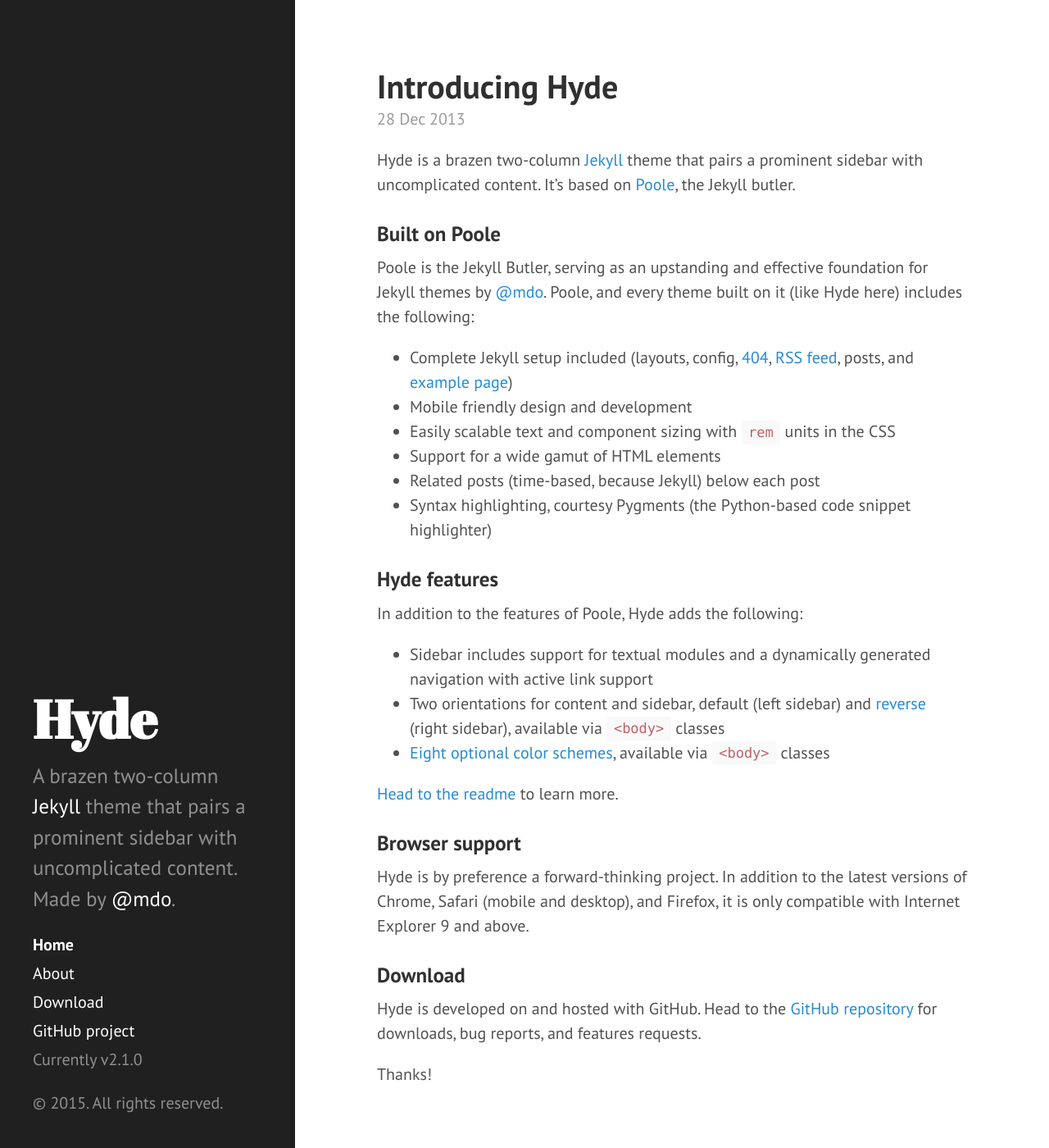
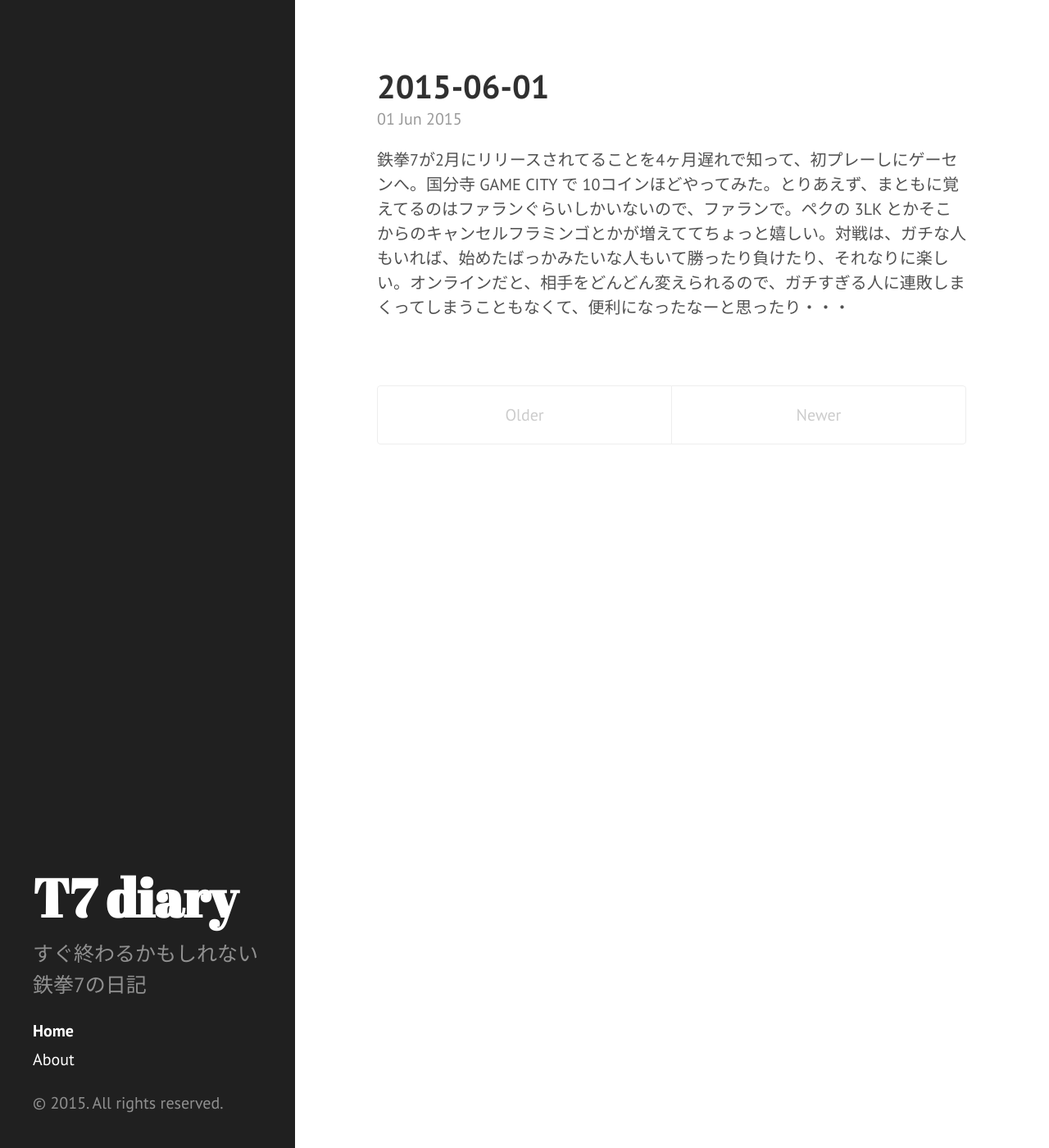
Before and after one commit to kt3k/t7, a Jekyll site: the page built from index.html, in a window 1280 px wide and 1400 px high. Shown: the whole window at 82% size. Built offline with Jekyll 4.4.1, drawn with Linux system fonts in a browser that asks for light colours; Markdown is read by kramdown in place of the engine named in the settings; the list of posts is cut into pages by our own code; some of the changed text lies outside the part shown.

Commit message:
Initial post

```diff
--- a/_config.yml
+++ b/_config.yml
@@ -7,20 +7,14 @@ permalink:        pretty
 relative_permalinks: true
 
 # Setup
-title:            Hyde
-tagline:          'A Jekyll theme'
-description:      'A brazen two-column <a href="http://jekyllrb.com" target="_blank">Jekyll</a> theme that pairs a prominent sidebar with uncomplicated content. Made by <a href="https://twitter.com/mdo" target="_blank">@mdo</a>.'
-url:              http://hyde.getpoole.com
+title:            'T7 diary'
+tagline:          鉄拳7日記
+description:      'すぐ終わるかもしれない鉄拳7の日記'
+url:              http://t7.kt3k.org/
 baseurl:          /
 
 author:
-  name:           'Mark Otto'
-  url:            https://twitter.com/mdo
+  name:           'Yoshiya Hinosawa'
+  url:            https://twitter.com/kt3k
 
 paginate:         5
-
-# Custom vars
-version:          2.1.0
-
-github:
-  repo:           https://github.com/poole/hyde
--- a/_includes/sidebar.html
+++ b/_includes/sidebar.html
@@ -12,11 +12,6 @@
     <nav class="sidebar-nav">
       <a class="sidebar-nav-item{% if page.url == site.baseurl %} active{% endif %}" href="{{ site.baseurl }}">Home</a>
 
-      {% comment %}
-        The code below dynamically generates a sidebar nav of pages with
-        `layout: page` in the front-matter. See readme for usage.
-      {% endcomment %}
-
       {% assign pages_list = site.pages %}
       {% for node in pages_list %}
         {% if node.title != null %}
@@ -26,9 +21,6 @@
         {% endif %}
       {% endfor %}
 
-      <a class="sidebar-nav-item" href="{{ site.github.repo }}/archive/v{{ site.version }}.zip">Download</a>
-      <a class="sidebar-nav-item" href="{{ site.github.repo }}">GitHub project</a>
-      <span class="sidebar-nav-item">Currently v{{ site.version }}</span>
     </nav>
 
     <p>&copy; {{ site.time | date: '%Y' }}. All rights reserved.</p>
--- a/_posts/2012-02-06-whats-jekyll.md
+++ /dev/null
@@ -1,12 +0,0 @@
----
-layout: post
-title: What's Jekyll?
----
-
-[Jekyll](http://jekyllrb.com) is a static site generator, an open-source tool for creating simple yet powerful websites of all shapes and sizes. From [the project's readme](https://github.com/mojombo/jekyll/blob/master/README.markdown):
-
-  > Jekyll is a simple, blog aware, static site generator. It takes a template directory [...] and spits out a complete, static website suitable for serving with Apache or your favorite web server. This is also the engine behind GitHub Pages, which you can use to host your project’s page or blog right here from GitHub.
-
-It's an immensely useful tool and one we encourage you to use here with Hyde.
-
-Find out more by [visiting the project on GitHub](https://github.com/mojombo/jekyll).
--- a/_posts/2012-02-07-example-content.md
+++ /dev/null
@@ -1,138 +0,0 @@
----
-layout: post
-title: Example content
----
-
-
-<div class="message">
-  Howdy! This is an example blog post that shows several types of HTML content supported in this theme.
-</div>
-
-Cum sociis natoque penatibus et magnis <a href="#">dis parturient montes</a>, nascetur ridiculus mus. *Aenean eu leo quam.* Pellentesque ornare sem lacinia quam venenatis vestibulum. Sed posuere consectetur est at lobortis. Cras mattis consectetur purus sit amet fermentum.
-
-> Curabitur blandit tempus porttitor. Nullam quis risus eget urna mollis ornare vel eu leo. Nullam id dolor id nibh ultricies vehicula ut id elit.
-
-Etiam porta **sem malesuada magna** mollis euismod. Cras mattis consectetur purus sit amet fermentum. Aenean lacinia bibendum nulla sed consectetur.
-
-## Inline HTML elements
-
-HTML defines a long list of available inline tags, a complete list of which can be found on the [Mozilla Developer Network](https://developer.mozilla.org/en-US/docs/Web/HTML/Element).
-
-- **To bold text**, use `<strong>`.
-- *To italicize text*, use `<em>`.
-- Abbreviations, like <abbr title="HyperText Markup Langage">HTML</abbr> should use `<abbr>`, with an optional `title` attribute for the full phrase.
-- Citations, like <cite>&mdash; Mark otto</cite>, should use `<cite>`.
-- <del>Deleted</del> text should use `<del>` and <ins>inserted</ins> text should use `<ins>`.
-- Superscript <sup>text</sup> uses `<sup>` and subscript <sub>text</sub> uses `<sub>`.
-
-Most of these elements are styled by browsers with few modifications on our part.
-
-## Heading
-
-Vivamus sagittis lacus vel augue rutrum faucibus dolor auctor. Duis mollis, est non commodo luctus, nisi erat porttitor ligula, eget lacinia odio sem nec elit. Morbi leo risus, porta ac consectetur ac, vestibulum at eros.
-
-### Code
-
-Cum sociis natoque penatibus et magnis dis `code element` montes, nascetur ridiculus mus.
-
-{% highlight js %}
-// Example can be run directly in your JavaScript console
-
-// Create a function that takes two arguments and returns the sum of those arguments
-var adder = new Function("a", "b", "return a + b");
-
-// Call the function
-adder(2, 6);
-// > 8
-{% endhighlight %}
-
-Aenean lacinia bibendum nulla sed consectetur. Etiam porta sem malesuada magna mollis euismod. Fusce dapibus, tellus ac cursus commodo, tortor mauris condimentum nibh, ut fermentum massa.
-
-### Gists via GitHub Pages
-
-Vestibulum id ligula porta felis euismod semper. Nullam quis risus eget urna mollis ornare vel eu leo. Donec sed odio dui.
-
-{% gist 5555251 gist.md %}
-
-Aenean eu leo quam. Pellentesque ornare sem lacinia quam venenatis vestibulum. Nullam quis risus eget urna mollis ornare vel eu leo. Cum sociis natoque penatibus et magnis dis parturient montes, nascetur ridiculus mus. Donec sed odio dui. Vestibulum id ligula porta felis euismod semper.
-
-### Lists
-
-Cum sociis natoque penatibus et magnis dis parturient montes, nascetur ridiculus mus. Aenean lacinia bibendum nulla sed consectetur. Etiam porta sem malesuada magna mollis euismod. Fusce dapibus, tellus ac cursus commodo, tortor mauris condimentum nibh, ut fermentum massa justo sit amet risus.
-
-* Praesent commodo cursus magna, vel scelerisque nisl consectetur et.
-* Donec id elit non mi porta gravida at eget metus.
-* Nulla vitae elit libero, a pharetra augue.
-
-Donec ullamcorper nulla non metus auctor fringilla. Nulla vitae elit libero, a pharetra augue.
-
-1. Vestibulum id ligula porta felis euismod semper.
-2. Cum sociis natoque penatibus et magnis dis parturient montes, nascetur ridiculus mus.
-3. Maecenas sed diam eget risus varius blandit sit amet non magna.
-
-Cras mattis consectetur purus sit amet fermentum. Sed posuere consectetur est at lobortis.
-
-<dl>
-  <dt>HyperText Markup Language (HTML)</dt>
-  <dd>The language used to describe and define the content of a Web page</dd>
-
-  <dt>Cascading Style Sheets (CSS)</dt>
-  <dd>Used to describe the appearance of Web content</dd>
-
-  <dt>JavaScript (JS)</dt>
-  <dd>The programming language used to build advanced Web sites and applications</dd>
-</dl>
-
-Integer posuere erat a ante venenatis dapibus posuere velit aliquet. Morbi leo risus, porta ac consectetur ac, vestibulum at eros. Nullam quis risus eget urna mollis ornare vel eu leo.
-
-### Images
-
-Quisque consequat sapien eget quam rhoncus, sit amet laoreet diam tempus. Aliquam aliquam metus erat, a pulvinar turpis suscipit at.
-
-![placeholder](http://placehold.it/800x400 "Large example image")
-![placeholder](http://placehold.it/400x200 "Medium example image")
-![placeholder](http://placehold.it/200x200 "Small example image")
-
-### Tables
-
-Aenean lacinia bibendum nulla sed consectetur. Lorem ipsum dolor sit amet, consectetur adipiscing elit.
-
-<table>
-  <thead>
-    <tr>
-      <th>Name</th>
-      <th>Upvotes</th>
-      <th>Downvotes</th>
-    </tr>
-  </thead>
-  <tfoot>
-    <tr>
-      <td>Totals</td>
-      <td>21</td>
-      <td>23</td>
-    </tr>
-  </tfoot>
-  <tbody>
-    <tr>
-      <td>Alice</td>
-      <td>10</td>
-      <td>11</td>
-    </tr>
-    <tr>
-      <td>Bob</td>
-      <td>4</td>
-      <td>3</td>
-    </tr>
-    <tr>
-      <td>Charlie</td>
-      <td>7</td>
-      <td>9</td>
-    </tr>
-  </tbody>
-</table>
-
-Nullam id dolor id nibh ultricies vehicula ut id elit. Sed posuere consectetur est at lobortis. Nullam quis risus eget urna mollis ornare vel eu leo.
-
------
-
-Want to see something else added? <a href="https://github.com/poole/poole/issues/new">Open an issue.</a>
--- a/_posts/2013-12-28-introducing-hyde.md
+++ /dev/null
@@ -1,37 +0,0 @@
----
-layout: post
-title: Introducing Hyde
----
-
-Hyde is a brazen two-column [Jekyll](http://jekyllrb.com) theme that pairs a prominent sidebar with uncomplicated content. It's based on [Poole](http://getpoole.com), the Jekyll butler.
-
-### Built on Poole
-
-Poole is the Jekyll Butler, serving as an upstanding and effective foundation for Jekyll themes by [@mdo](https://twitter.com/mdo). Poole, and every theme built on it (like Hyde here) includes the following:
-
-* Complete Jekyll setup included (layouts, config, [404](/404), [RSS feed](/atom.xml), posts, and [example page](/about))
-* Mobile friendly design and development
-* Easily scalable text and component sizing with `rem` units in the CSS
-* Support for a wide gamut of HTML elements
-* Related posts (time-based, because Jekyll) below each post
-* Syntax highlighting, courtesy Pygments (the Python-based code snippet highlighter)
-
-### Hyde features
-
-In addition to the features of Poole, Hyde adds the following:
-
-* Sidebar includes support for textual modules and a dynamically generated navigation with active link support
-* Two orientations for content and sidebar, default (left sidebar) and [reverse](https://github.com/poole/lanyon#reverse-layout) (right sidebar), available via `<body>` classes
-* [Eight optional color schemes](https://github.com/poole/hyde#themes), available via `<body>` classes
-
-[Head to the readme](https://github.com/poole/hyde#readme) to learn more.
-
-### Browser support
-
-Hyde is by preference a forward-thinking project. In addition to the latest versions of Chrome, Safari (mobile and desktop), and Firefox, it is only compatible with Internet Explorer 9 and above.
-
-### Download
-
-Hyde is developed on and hosted with GitHub. Head to the <a href="https://github.com/poole/hyde">GitHub repository</a> for downloads, bug reports, and features requests.
-
-Thanks!
--- /dev/null
+++ b/_posts/2015-06-01-first-play.md
@@ -0,0 +1,6 @@
+---
+layout: post
+title: 2015-06-01
+---
+
+鉄拳7が2月にリリースされてることを4ヶ月遅れで知って、初プレーしにゲーセンへ。国分寺 GAME CITY で 10コインほどやってみた。とりあえず、まともに覚えてるのはファランぐらいしかいないので、ファランで。ペクの 3LK とかそこからのキャンセルフラミンゴとかが増えててちょっと嬉しい。対戦は、ガチな人もいれば、始めたばっかみたいな人もいて勝ったり負けたり、それなりに楽しい。オンラインだと、相手をどんどん変えられるので、ガチすぎる人に連敗しまくってしまうこともなくて、便利になったなーと思ったり・・・
--- a/about.md
+++ b/about.md
@@ -3,28 +3,4 @@ layout: page
 title: About
 ---
 
-<p class="message">
-  Hey there! This page is included as an example. Feel free to customize it for your own use upon downloading. Carry on!
-</p>
-
-In the novel, *The Strange Case of Dr. Jeykll and Mr. Hyde*, Mr. Poole is Dr. Jekyll's virtuous and loyal butler. Similarly, Poole is an upstanding and effective butler that helps you build Jekyll themes. It's made by [@mdo](https://twitter.com/mdo).
-
-There are currently two themes built on Poole:
-
-* [Hyde](http://hyde.getpoole.com)
-* [Lanyon](http://lanyon.getpoole.com)
-
-Learn more and contribute on [GitHub](https://github.com/poole).
-
-## Setup
-
-Some fun facts about the setup of this project include:
-
-* Built for [Jekyll](http://jekyllrb.com)
-* Developed on GitHub and hosted for free on [GitHub Pages](https://pages.github.com)
-* Coded with [Sublime Text 2](http://sublimetext.com), an amazing code editor
-* Designed and developed while listening to music like [Blood Bros Trilogy](https://soundcloud.com/maddecent/sets/blood-bros-series)
-
-Have questions or suggestions? Feel free to [open an issue on GitHub](https://github.com/poole/issues/new) or [ask me on Twitter](https://twitter.com/mdo).
-
-Thanks for reading!
+* Yoshiya Hinosawa [@kt3k](https://twitter.com/kt3k)
```
Also changed, not shown: index.html (line endings or trailing spaces).
